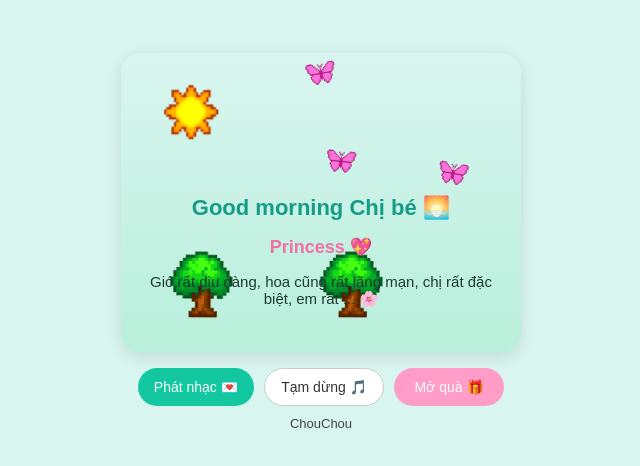
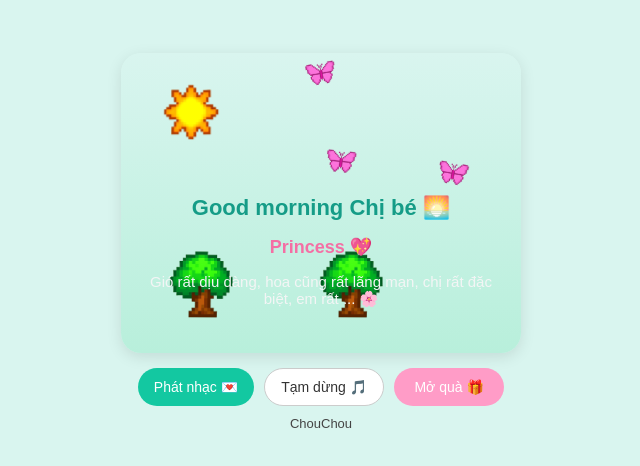
Before and after one commit to suongag7-tech/chibeoi, a plain HTML site: page index.html in a window 1280 px wide. Shown: the part 152-618 px from the top of the page, without its empty margins (319-959 px from the left). Drawn offline with Linux system fonts and the light colour scheme.

Commit message:
Update index.html

```diff
--- a/index.html
+++ b/index.html
@@ -85,7 +85,7 @@
       left: 20px;
       right: 20px;
       text-align: center;
-      color: #1e3a34;
+      color: #f3f5f5;
     }
 
     .message h1, .message h2, .message p {
```
